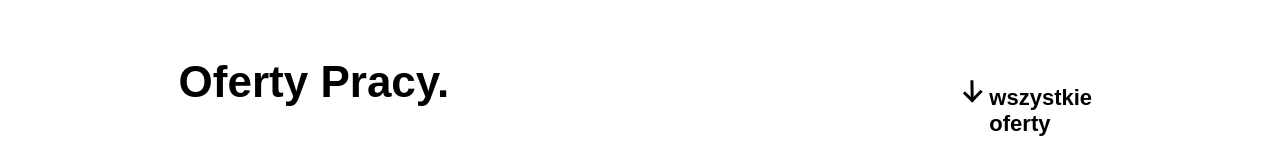
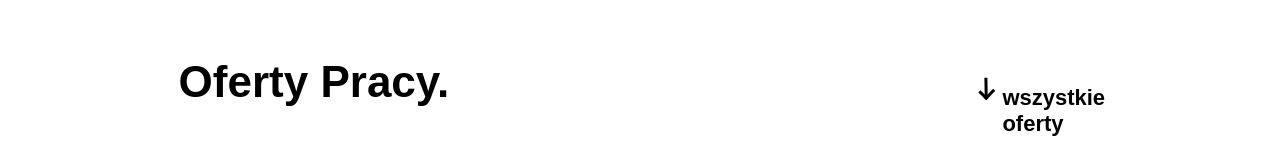
Before and after one commit to KamilaDyn/rek-task-landing-page, a plain HTML site: page index.html in a window 1280 px wide. Shown: the part 810-952 px from the top of the page. Drawn offline with nearby package versions, Linux system fonts and the light colour scheme; files that its build step writes are made by us from their sources; a web font is replaced by a local one.

Commit message:
bugfix/arrow-jumping-on-hover-add-padding

```diff
--- a/style/elements/_animated-arrow.scss
+++ b/style/elements/_animated-arrow.scss
@@ -4,16 +4,18 @@
   justify-content: center;
   column-gap: 5px;
   max-width: 170px;
+  padding: 15px;
   cursor: pointer;
+
   &__arrow {
     transform: rotate(-136deg);
     display: block;
     width: 15px;
-    height: 15px;
+    height: 13px;
     border-top: 3px solid #000;
     border-left: 3px solid #000;
-    transform: 2s ease;
     cursor: pointer;
+    transition: 0.3s ease;
 
     &::before {
       content: '';
```
